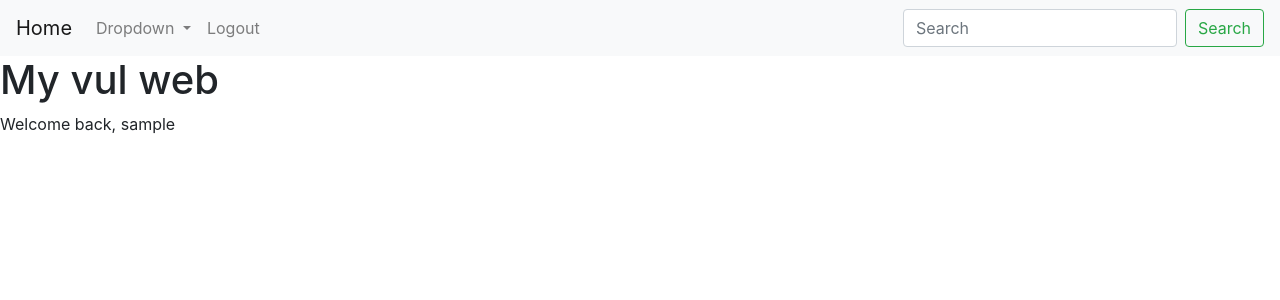
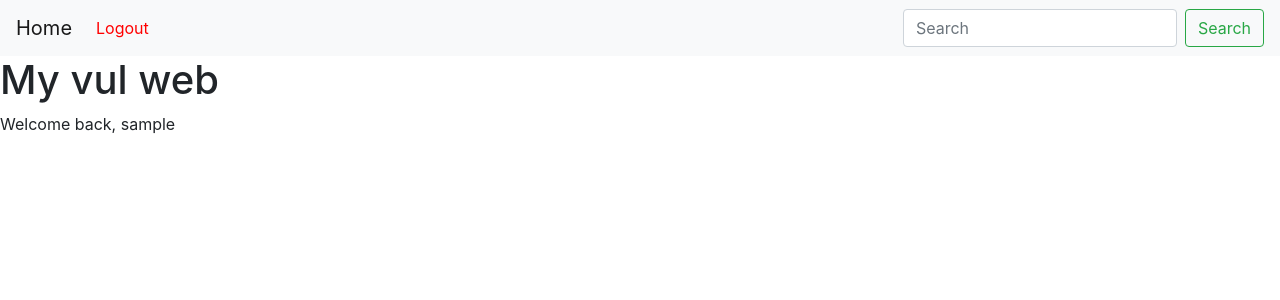
Before and after one commit to tunsimp/Flask_Vul_Web, a Flask app: page / in a window 1280 px wide. Shown: the top 300 px of the page. Run offline with Flask 3, Linux system fonts and the light colour scheme; the visitor is signed in with stand-in values (Sample User, id 1).

Commit message:
logout button

```diff
--- a/templates/base.html
+++ b/templates/base.html
@@ -16,19 +16,8 @@
 
         <div class="collapse navbar-collapse" id="navbarSupportedContent">
           <ul class="navbar-nav mr-auto">
-            <li class="nav-item dropdown">
-              <a class="nav-link dropdown-toggle" href="#" id="navbarDropdown" role="button" data-toggle="dropdown" aria-haspopup="true" aria-expanded="false">
-                Dropdown
-              </a>
-              <div class="dropdown-menu" aria-labelledby="navbarDropdown">
-                <a class="dropdown-item" href="#">Action</a>
-                <a class="dropdown-item" href="#">Another action</a>
-                <div class="dropdown-divider"></div>
-                <a class="dropdown-item" href="#">Something else here</a>
-              </div>
-            </li>
             <li class="nav-item">
-                <a class="nav-link" href="/logout">Logout</a>
+                <a class="nav-link" style="color: red;" href="/logout">Logout </a>
               </li>
           </ul>
           <form class="form-inline my-2 my-lg-0">
```
Also changed, not shown: static/style.css (line endings or trailing spaces).
